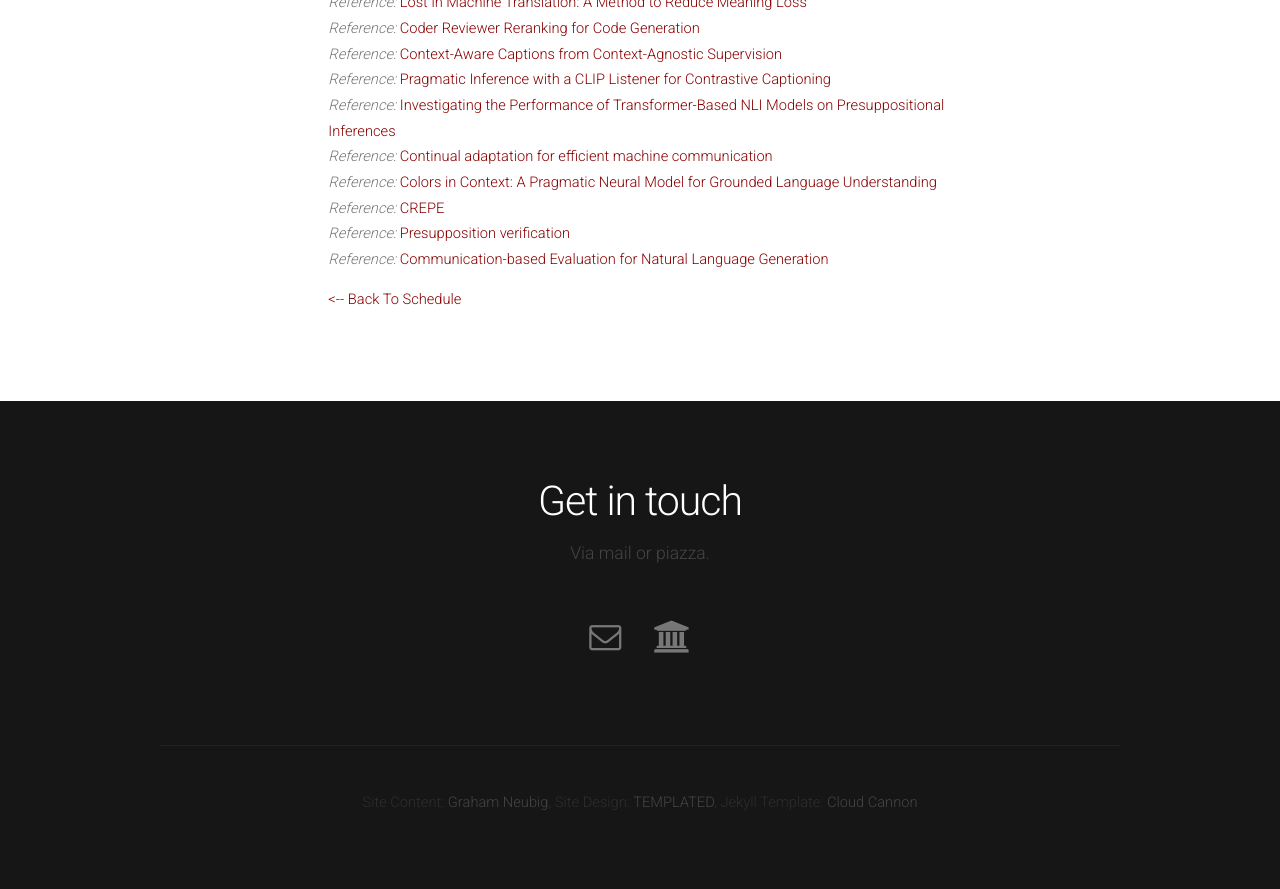
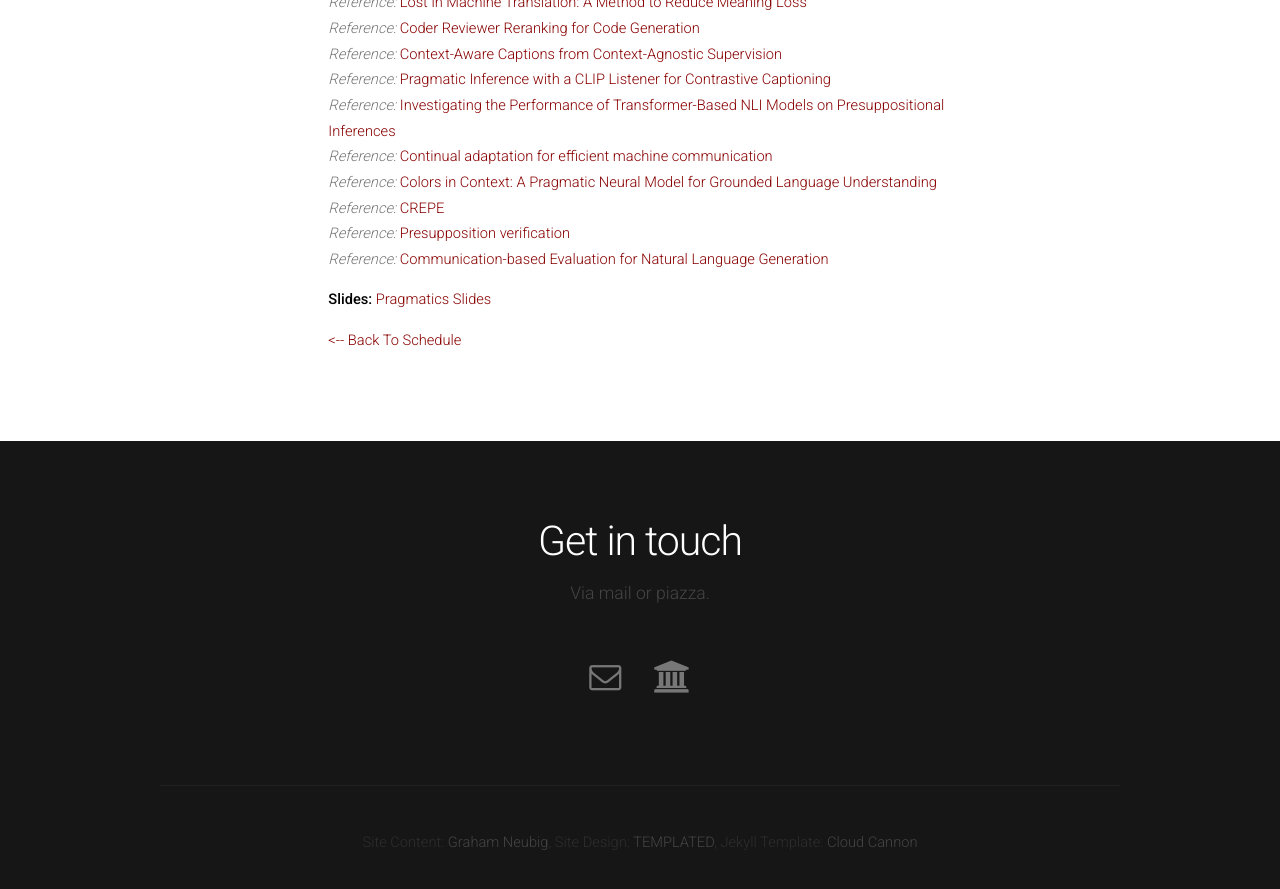
Before and after one commit to cmu-anlp/cmu-anlp.github.io, a Jekyll site: the page built from _posts/2023-11-30-pragmatics.html, in a window 1280 px wide and 900 px high, scrolled down 683 px. Shown: the top 889 px of the window. Built offline with Jekyll 4.4.1, drawn with Linux system fonts in a browser that asks for light colours; nearby versions of some CDN libraries; before the commit the page ends 1542 px from its top, so only the background shows below that.

Commit message:
added pragmatics slides

```diff
--- a/_posts/2023-11-30-pragmatics.html
+++ b/_posts/2023-11-30-pragmatics.html
@@ -21,3 +21,7 @@ categories: classes
 <li><i>Reference:</i> <a href="https://aclanthology.org/2021.acl-long.304/">Presupposition verification</a></li>
 <li><i>Reference:</i> <a href="https://arxiv.org/abs/1909.07290">Communication-based Evaluation for Natural Language Generation</a></li>
 </ul>
+
+<p>
+<b>Slides:</b> <a href="{{ site.baseurl }}/assets/slides/anlp-23-pragmatics.pdf">Pragmatics Slides</a> <br/>
+</p>
```
Also changed, not shown: 1 other file.
